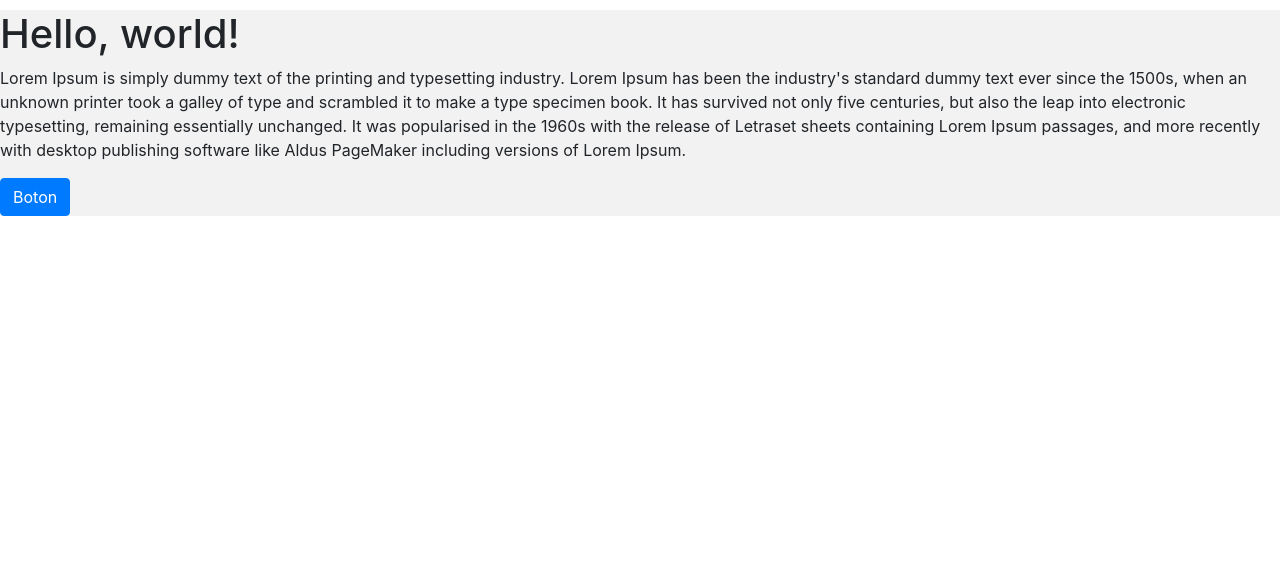
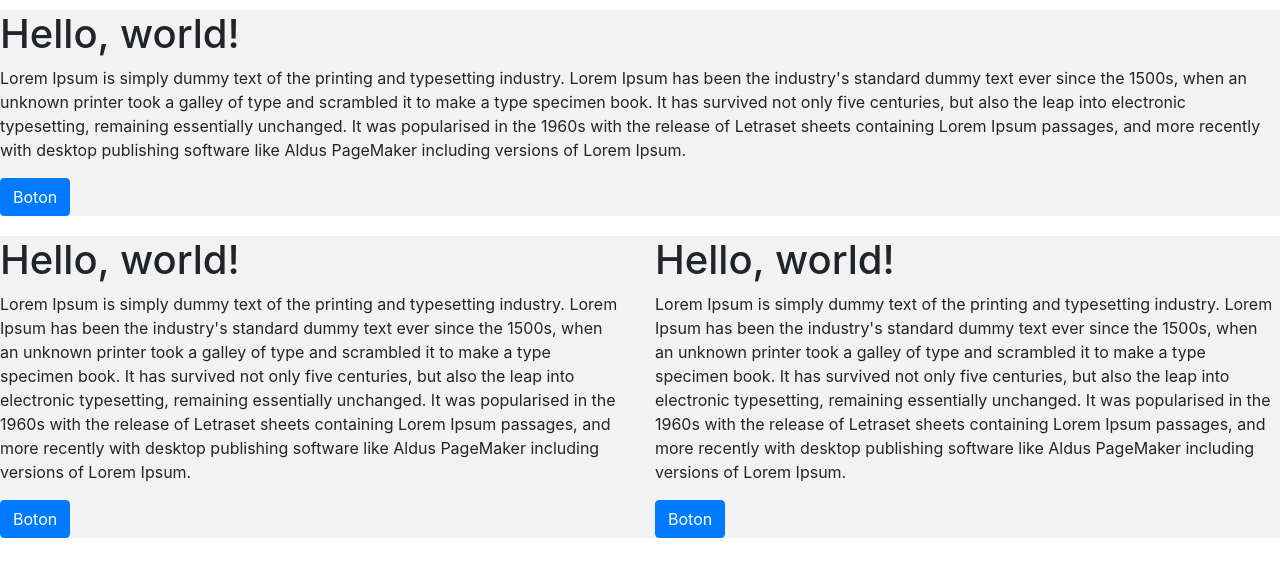
Before and after one commit to jjzaratem/bootstrap4, a plain HTML site: page grid.html in a window 1280 px wide. Drawn offline with Linux system fonts and the light colour scheme.

Commit message:
Adding columns
Adding columns with different sizes

```diff
--- a/grid.html
+++ b/grid.html
@@ -17,7 +17,19 @@
   <body>
     <div class="contairner">
         <div class="row">
-            <div class="col">
+            <div class="col-12">
+                <h1>Hello, world!</h1>
+                <p>Lorem Ipsum is simply dummy text of the printing and typesetting industry. Lorem Ipsum has been the industry's standard dummy text ever since the 1500s, when an unknown printer took a galley of type and scrambled it to make a type specimen book. It has survived not only five centuries, but also the leap into electronic typesetting, remaining essentially unchanged. It was popularised in the 1960s with the release of Letraset sheets containing Lorem Ipsum passages, and more recently with desktop publishing software like Aldus PageMaker including versions of Lorem Ipsum.</p>
+                <button class="btn btn-primary">Boton</button>
+            </div>
+
+            <div class="col-6">
+                <h1>Hello, world!</h1>
+                <p>Lorem Ipsum is simply dummy text of the printing and typesetting industry. Lorem Ipsum has been the industry's standard dummy text ever since the 1500s, when an unknown printer took a galley of type and scrambled it to make a type specimen book. It has survived not only five centuries, but also the leap into electronic typesetting, remaining essentially unchanged. It was popularised in the 1960s with the release of Letraset sheets containing Lorem Ipsum passages, and more recently with desktop publishing software like Aldus PageMaker including versions of Lorem Ipsum.</p>
+                <button class="btn btn-primary">Boton</button>
+            </div>
+
+            <div class="col-6">
                 <h1>Hello, world!</h1>
                 <p>Lorem Ipsum is simply dummy text of the printing and typesetting industry. Lorem Ipsum has been the industry's standard dummy text ever since the 1500s, when an unknown printer took a galley of type and scrambled it to make a type specimen book. It has survived not only five centuries, but also the leap into electronic typesetting, remaining essentially unchanged. It was popularised in the 1960s with the release of Letraset sheets containing Lorem Ipsum passages, and more recently with desktop publishing software like Aldus PageMaker including versions of Lorem Ipsum.</p>
                 <button class="btn btn-primary">Boton</button>
```
